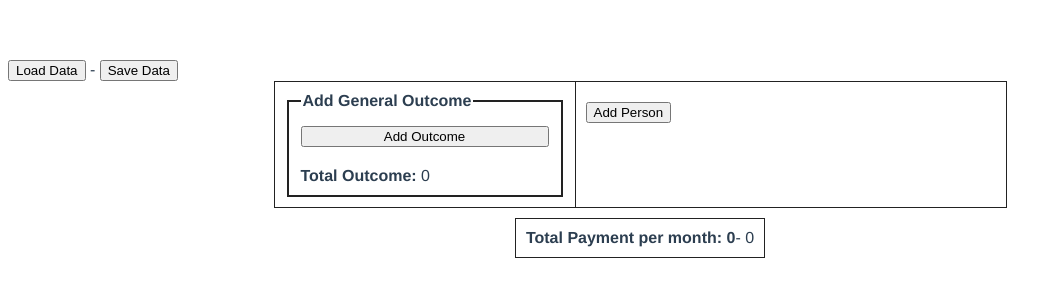
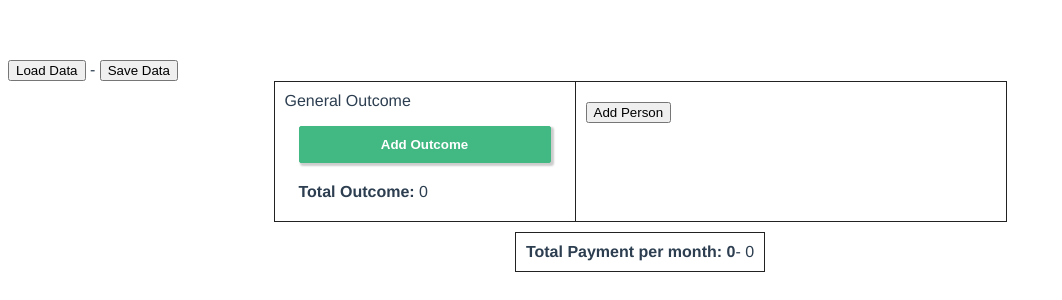
Before and after one commit to hybrid-blue/vue-buget-planner, a Vue app: page / in a window 1280 px wide. Shown: the top 300 px of the page, without its empty margins (0-1062 px from the left). Built offline with nearby package versions, Linux system fonts and the light colour scheme.

Commit message:
:sparkles: Allow generalData to reflect on fields present and add icon to remove button.

```diff
--- a/src/components/AddGeneral.vue
+++ b/src/components/AddGeneral.vue
@@ -1,11 +1,11 @@
 <template>
   <div id="edit-budget">
     <div id="general-budget">
+      <span class="column-title">General Outcome</span>
       <form id="general-form" class="form">
         <fieldset>
-          <legend>Add General Outcome</legend>
           <div class="form-field__block form-field__no-margin">
-            <button class="form-button__full-width" v-on:click.prevent="addInput">Add Outcome</button>
+            <button class="form-button form-button__full-width" v-on:click.prevent="addInput">Add Outcome</button>
             <div id="general-outcome-fields"></div>
           </div>
           <div id="person-budget">
@@ -58,9 +58,12 @@
         inputName.setAttribute('placeholder', 'Outcome Decription');
         inputAmount.setAttribute('placeholder', 'Outcome Amount');
 
-        buttonRemove.setAttribute('class', 'remove-field')
-        buttonRemove.setAttribute('name', `remove-${this.customField}`)
-        buttonRemove.innerHTML = "X";
+        buttonRemove.setAttribute('class', 'form-button form-button-remove remove-field')
+        buttonRemove.setAttribute('name', `remove-${this.customField}`);
+        let icon = document.createElement('i');
+        icon.setAttribute('class', 'fas fa-times')
+
+        buttonRemove.appendChild(icon);
 
         inputName.value = data.desc;
         inputAmount.value = data.amount;
@@ -116,6 +119,9 @@
 
         buttonRemove.addEventListener('click', (e) => {
           e.preventDefault();
+
+          this.generalData = [];
+
           let outcomeElm = document.querySelector('#general-outcome-fields')
           let targetElm = e.target.parentNode;
           outcomeElm.removeChild(targetElm);
@@ -128,7 +134,20 @@
             if(field.tagName !== 'BUTTON' && field.tagName !== 'FIELDSET'){
               if(field.type === 'number'){
                 if(field.value.length > 0){
-                  // console.log(field.value)
+
+                  let parent = field.parentNode;
+
+
+                  let generalObj = {
+                    desc: parent.querySelector('[type="text"]').value,
+                    amount: parent.querySelector('[type="number"]').value
+                  }
+
+                  if(JSON.stringify(this.generalData).indexOf(JSON.stringify(generalObj)) < 0){
+                    this.generalData.push(generalObj)
+                  }
+
+
                   totalAmount.push(parseInt(field.value))
                 }
               }
@@ -140,7 +159,10 @@
           }else{
             this.totalGeneral = 0;
           }
+
           this.$emit('generalUpdate', this.totalGeneral);
+          bus.$emit('addGeneralData', this.generalData);
+
         })
 
         bus.$emit('addGeneralData', this.generalData)
@@ -189,7 +211,7 @@
    margin: 10px;
    fieldset{
      display: block;
-     border: 2px solid #222;
+     border: 0;
    }
    label{
      font-weight: 600;
@@ -197,6 +219,9 @@
    }
    legend{
      font-weight: 600;
+   }
+   #general-budget{
+
    }
  }
 
@@ -245,6 +270,24 @@
       width: 50%;
       margin: 10px 0;
     }
+    background: #42b883;
+    border: 1px solid #42b883;
+    border-radius: 2px;
+    color: #fff;
+    padding: 10px 0;
+    font-weight: 600;
+    box-shadow: 2px 2px 2px 1px rgba(0, 0, 0, 0.2);
+    outline: none;
+    &:active{
+      transform: translate(2px, 2px);
+      box-shadow: 0px 0px 0px 0px rgba(0, 0, 0, 0);
+      border: 1px solid transparent;
+      outline: none;
+    }
+    &-remove{
+      margin: 0 0 0 10px;
+      padding: 2px 10px !important;
+    }
   }
  }
 
```
